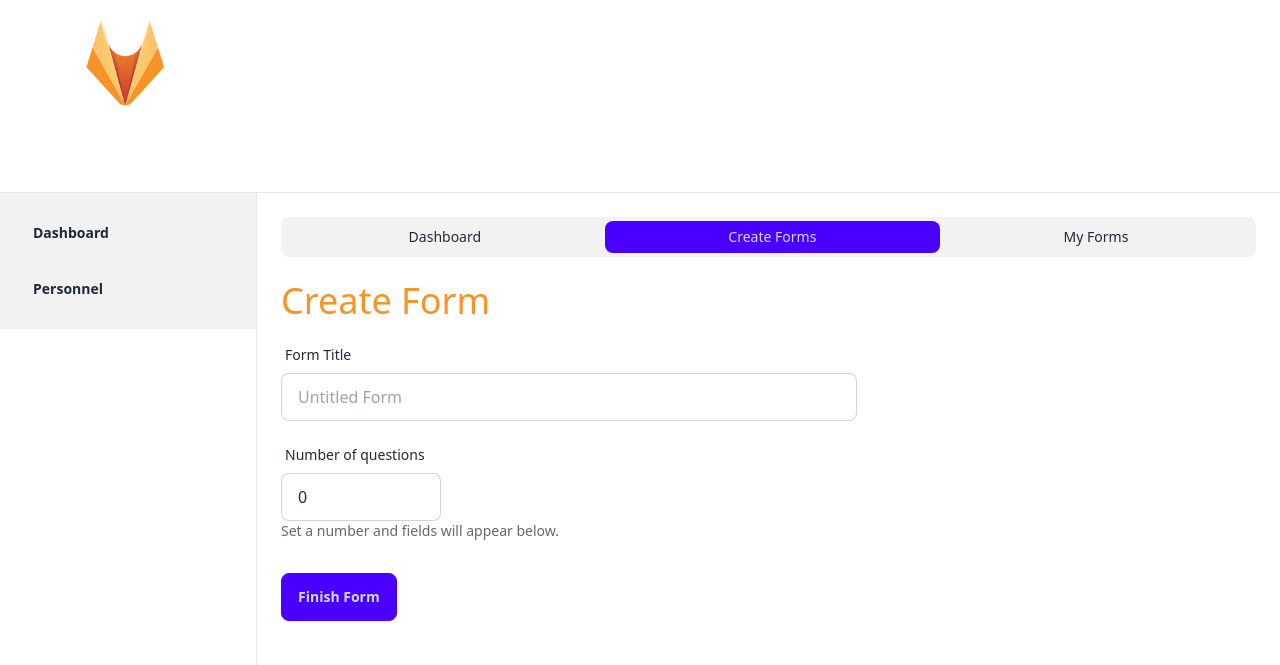
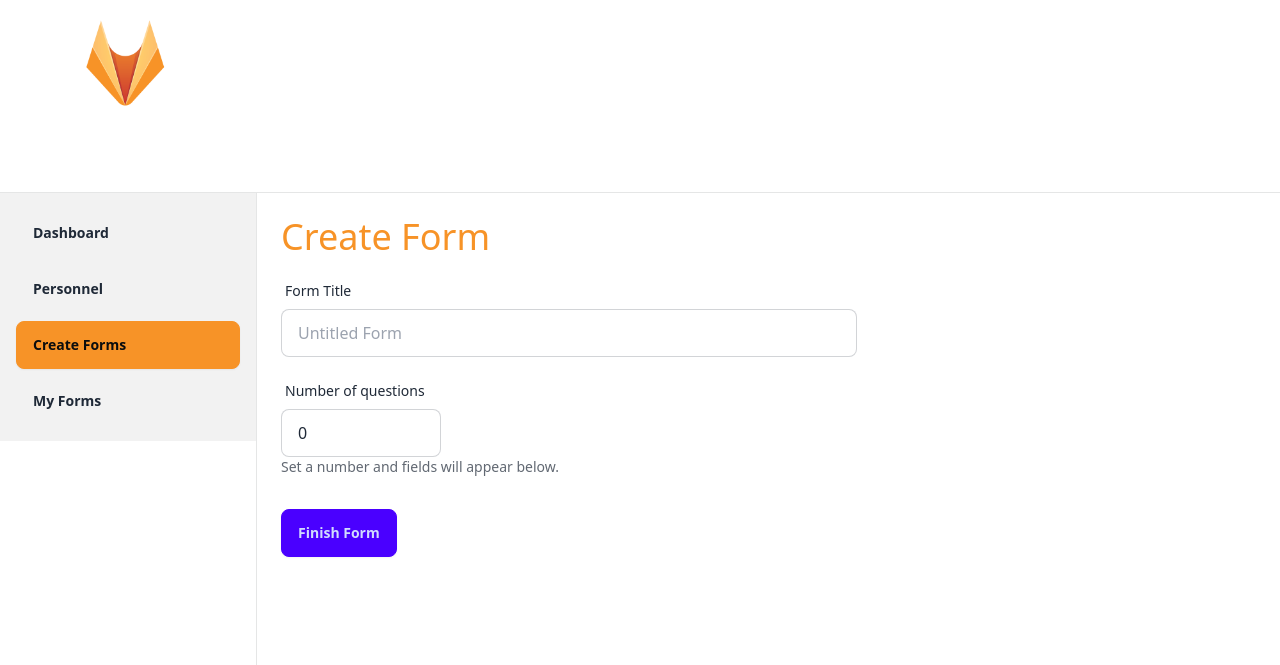
Before and after one commit to lkemp7/MineMarshall, a Django app: page /dashboard/forms/create/ in a window 1280 px wide. Shown: the top 665 px of the page. Run offline with Django 5.2, Linux system fonts and the light colour scheme; a user stored in the database is signed in; some libraries are stand-ins or nearby versions.

Commit message:
Tim + Josh Merge

```diff
--- a/dashboard/templates/create_form.html
+++ b/dashboard/templates/create_form.html
@@ -1,16 +1,6 @@
-{% extends 'base.html' %}
+{% extends "base.html" %}
 
 {% block content %}
-<nav class="tabs tabs-boxed mb-6">
-  <a class="tab" href="{% url 'dashboard' %}">Dashboard</a>
-
-  {% if request.user.email|lower == 'admin@minemarshall.com' %}
-  <a class="tab tab-active" href="{% url 'create_form' %}">Create Forms</a>
-  {% endif %}
-
-  <a class="tab" href="{% url 'my_forms' %}">My Forms</a>
-</nav>
-
 <h1 class="text-4xl text-[#F79327] mb-4">Create Form</h1>
 
 <form method="post" class="space-y-4">
@@ -57,7 +47,6 @@
   }
 
   numInput.addEventListener('input', (e) => renderQuestionFields(e.target.value));
-  // Initial render
   renderQuestionFields(numInput.value);
 </script>
 {% endblock %}
--- a/dashboard/templates/sidebar.html
+++ b/dashboard/templates/sidebar.html
@@ -9,5 +9,18 @@
        class="btn w-full justify-start {% if current == 'personnel' %}btn-primary{% else %}btn-ghost{% endif %}">
       Personnel
     </a>
+
+    {% if request.user.email|lower == 'admin@minemarshall.com' %}
+      <a href="{% url 'create_form' %}"
+         class="btn w-full justify-start {% if current == 'create_form' %}btn-primary{% else %}btn-ghost{% endif %}">
+        Create Forms
+      </a>
+    {% endif %}
+
+    <a href="{% url 'my_forms' %}"
+       class="btn w-full justify-start {% if current == 'my_forms' %}btn-primary{% else %}btn-ghost{% endif %}">
+      My Forms
+    </a>
+
   {% endwith %}
 </nav>
```
Also changed, not shown: dashboard/templates/my_forms.html (+7 -12 lines).
